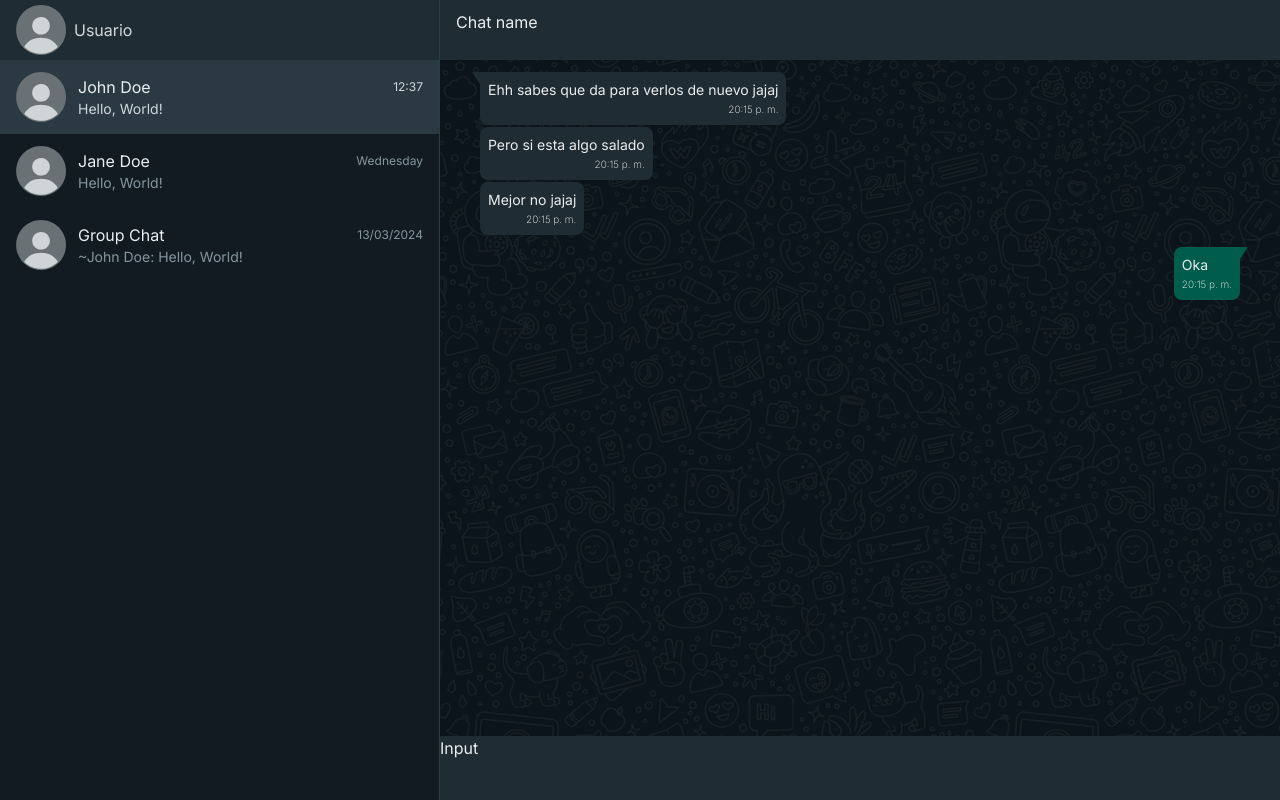
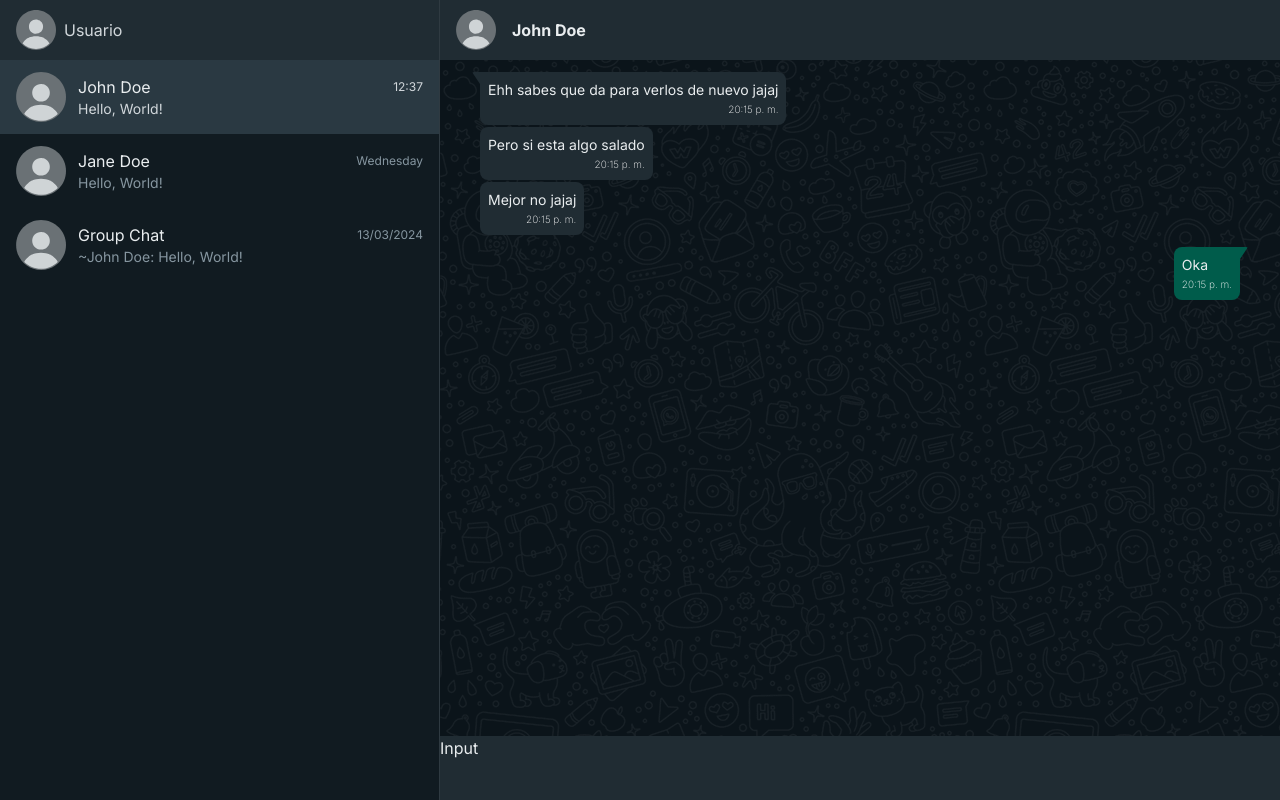
Before and after one commit to ArielSurco/whatsapp.clone.webapp, a Next.js app: page /chat/1 in a window 1280 px wide. Built offline with nearby package versions, Linux system fonts and the light colour scheme.

Commit message:
feat: chat header & get chat detail adapter

```diff
--- a/src/app/chat/[id]/page.tsx
+++ b/src/app/chat/[id]/page.tsx
@@ -1,16 +1,20 @@
 import { notFound } from 'next/navigation'
 
+import { getChatDetail } from '@/chat/adapters/getChatDetail'
 import { Message } from '@/chat/components/Message/Message'
-import { sleep } from '@/shared/utils/adapters'
+import { ProfilePicture } from '@/chat/components/ProfilePicture/ProfilePicture'
 
 export default async function ChatPage({ params }: { params: { id: string } }) {
   if (!params.id) notFound()
 
-  await sleep(1000)
+  const chatDetail = await getChatDetail(params.id)
 
   return (
     <section className='flex h-full flex-col bg-primary-950 text-light-100'>
-      <header className=' h-[60px] bg-primary-550 px-4 py-[10px]'>Chat name</header>
+      <header className='flex h-[60px] items-center gap-4 bg-primary-550 px-4 py-[10px]'>
+        <ProfilePicture alt='Chat image' size={40} src={chatDetail.img} />
+        <p className='text-base font-bold text-light-100'>{chatDetail.name}</p>
+      </header>
       <main className='flex grow flex-col bg-chat-pattern px-10 pt-3'>
         <Message
           groupedPosition='first'
--- a/src/app/layout.tsx
+++ b/src/app/layout.tsx
@@ -27,7 +27,7 @@ export default function RootLayout({
         <div className='flex min-h-screen w-screen'>
           <section className='h-screen w-2/5 min-w-80 max-w-[440px] border-r border-r-light-500 border-opacity-25 bg-primary-700'>
             <div className='flex h-[60px] w-full items-center gap-2 bg-primary-550 px-4 py-[10px] text-light-300'>
-              <ProfilePicture alt='User profile picture' size={50} src='' />
+              <ProfilePicture alt='User profile picture' size={40} src='' />
               Usuario
             </div>
             {chatsPreview}
--- /dev/null
+++ b/src/chat/adapters/getChatDetail.ts
@@ -0,0 +1,17 @@
+import { sleep } from '@/shared/utils/adapters'
+
+import { ChatDetail } from '../types/ChatDetail'
+
+const chatDetail: ChatDetail = {
+  id: '1',
+  name: 'John Doe',
+  img: '',
+  phone: '1234567890',
+  isGroup: false,
+}
+
+export const getChatDetail = async (_chatId: string): Promise<ChatDetail> => {
+  await sleep(1000)
+
+  return chatDetail
+}
--- a/src/chat/components/Chat/Chat.tsx
+++ /dev/null
@@ -1,3 +0,0 @@
-export const Chat = () => {
-  return <div>Chat</div>
-}
--- /dev/null
+++ b/src/chat/types/ChatDetail.ts
@@ -0,0 +1,24 @@
+interface BaseChat {
+  id: string
+  name: string
+  img: string
+  isGroup: boolean
+}
+
+interface PrivateChat extends BaseChat {
+  phone: string
+  isGroup: false
+}
+
+interface GroupChatMember {
+  id: string
+  name: string
+  phone: string
+}
+
+interface GroupChat extends BaseChat {
+  members: GroupChatMember[]
+  isGroup: true
+}
+
+export type ChatDetail = PrivateChat | GroupChat
```
Also changed, not shown: src/chat/adapters/getChatMessages.ts (renamed from src/chat/adapters/getChatMessages.tsx), src/chat/adapters/getChatsPreview.ts (renamed from src/chat/adapters/getChatsPreview.tsx).
